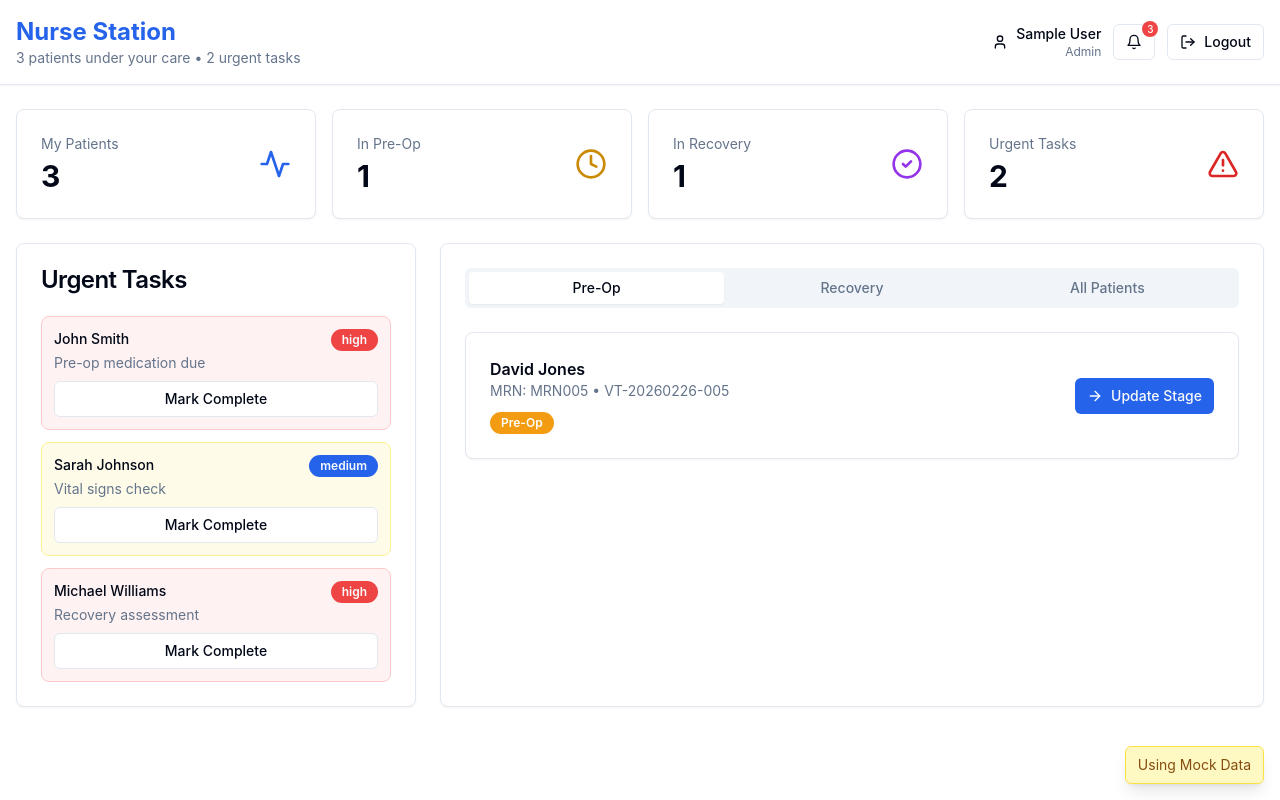
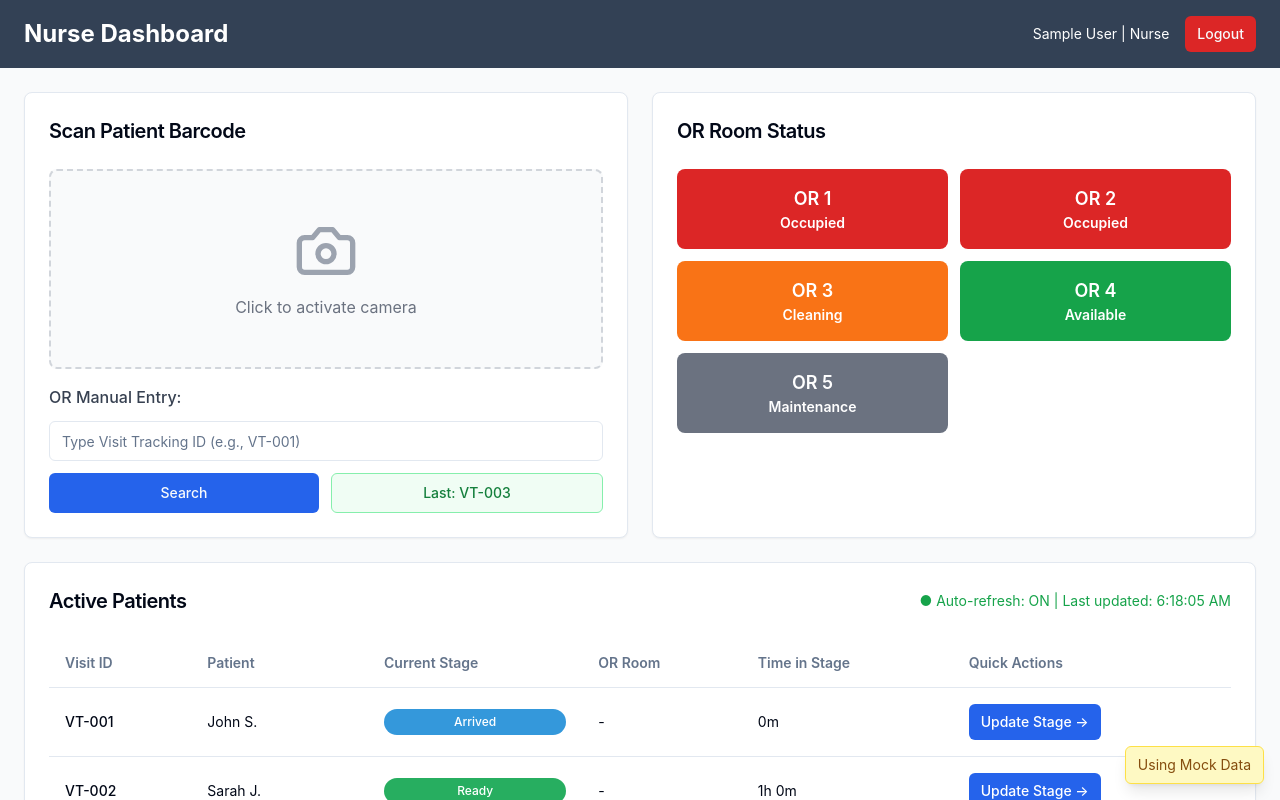
Before and after one commit to Hasan-Badaood/or-tracking-system, a React (Vite) app in the folder client/: page /nurse in a window 1280 px wide. Shown: the top 800 px of the page. Built offline with nearby package versions, Linux system fonts and the light colour scheme; sample sign-in values are in the browser's storage.

Commit message:
Redesign nurse dashboard to match UI mockup
- Add barcode scanner interface with camera placeholder
- Add manual visit ID entry with search
- Show OR room status grid with color coding
- Simplified active patients table
- Real-time clock and auto-refresh indicator
- Update stage dialog with dropdown

```diff
--- a/client/src/pages/NurseDashboard.tsx
+++ b/client/src/pages/NurseDashboard.tsx
@@ -1,9 +1,10 @@
-import React, { useState } from 'react';
-import { Header } from '@/components/layout/Header';
+import React, { useState, useEffect } from 'react';
+import { useNavigate } from 'react-router-dom';
 import { Card, CardContent, CardHeader, CardTitle } from '@/components/ui/card';
 import { Button } from '@/components/ui/button';
+import { Input } from '@/components/ui/input';
 import { Badge } from '@/components/ui/badge';
-import { Tabs, TabsContent, TabsList, TabsTrigger } from '@/components/ui/tabs';
+import { Table, TableBody, TableCell, TableHead, TableHeader, TableRow } from '@/components/ui/table';
 import {
   Dialog,
   DialogContent,
@@ -19,182 +20,226 @@ import {
   SelectTrigger,
   SelectValue,
 } from '@/components/ui/select';
-import { mockVisits, mockStages, Visit } from '@/lib/mockData';
-import { ArrowRight, Clock, Activity, AlertTriangle, CheckCircle2 } from 'lucide-react';
+import { mockVisits, mockRooms, mockStages, Visit } from '@/lib/mockData';
+import { Camera, LogOut } from 'lucide-react';
 
 export const NurseDashboard: React.FC = () => {
+  const navigate = useNavigate();
+  const [visitId, setVisitId] = useState('');
+  const [lastSearched, setLastSearched] = useState('VT-003');
   const [selectedVisit, setSelectedVisit] = useState<Visit | null>(null);
   const [selectedStage, setSelectedStage] = useState('');
+  const [currentTime, setCurrentTime] = useState(new Date());
+  const user = JSON.parse(localStorage.getItem('user') || '{}');
 
-  const myPatients = mockVisits.filter(v =>
-    ['Pre-Op', 'Ready', 'Recovery'].includes(v.current_stage.name)
-  );
+  useEffect(() => {
+    const timer = setInterval(() => {
+      setCurrentTime(new Date());
+    }, 1000);
+    return () => clearInterval(timer);
+  }, []);
 
-  const urgentTasks = [
-    { id: 1, patient: 'John Smith', task: 'Pre-op medication due', priority: 'high' },
-    { id: 2, patient: 'Sarah Johnson', task: 'Vital signs check', priority: 'medium' },
-    { id: 3, patient: 'Michael Williams', task: 'Recovery assessment', priority: 'high' },
-  ];
+  const handleLogout = () => {
+    localStorage.removeItem('token');
+    localStorage.removeItem('user');
+    navigate('/login');
+  };
+
+  const handleSearch = () => {
+    if (visitId) {
+      setLastSearched(visitId);
+      setVisitId('');
+    }
+  };
 
   const handleStageUpdate = () => {
-    console.log('Updating stage for', selectedVisit?.patient.first_name, 'to', selectedStage);
+    console.log('Updating stage to:', selectedStage);
     setSelectedVisit(null);
     setSelectedStage('');
   };
 
-  const getPatientsByStage = (stageName: string) => {
-    return mockVisits.filter(v => v.current_stage.name === stageName);
+  const getTimeInStage = (createdAt: string) => {
+    const minutes = Math.floor((Date.now() - new Date(createdAt).getTime()) / 60000);
+    if (minutes < 60) return `${minutes}m`;
+    const hours = Math.floor(minutes / 60);
+    const mins = minutes % 60;
+    return `${hours}h ${mins}m`;
+  };
+
+  const getRoomForVisit = (visit: Visit) => {
+    if (visit.current_stage.name === 'In Theatre') {
+      const occupied = mockRooms.filter(r => r.status === 'occupied');
+      return occupied[Math.floor(Math.random() * occupied.length)]?.name || '-';
+    }
+    return '-';
   };
 
   return (
-    <div className="min-h-screen bg-background">
-      <Header
-        title="Nurse Station"
-        subtitle={`${myPatients.length} patients under your care • ${urgentTasks.filter(t => t.priority === 'high').length} urgent tasks`}
+    <div className="min-h-screen bg-gray-50">
+      {/* Header */}
+      <header className="bg-slate-700 text-white px-6 py-4">
+        <div className="flex items-center justify-between">
+          <h1 className="text-2xl font-bold">Nurse Dashboard</h1>
+          <div className="flex items-center gap-4">
+            <span className="text-sm">{user.name} | Nurse</span>
+            <Button
+              variant="destructive"
+              size="sm"
+              onClick={handleLogout}
+              className="bg-red-600 hover:bg-red-700"
+            >
+              Logout
+            </Button>
+          </div>
+        </div>
+      </header>
+
+      <main className="p-6 space-y-6">
+        {/* Top Section */}
+        <div className="grid grid-cols-1 lg:grid-cols-2 gap-6">
+          {/* Scan Patient Barcode */}
+          <Card>
+            <CardHeader>
+              <CardTitle className="text-xl">Scan Patient Barcode</CardTitle>
+            </CardHeader>
+            <CardContent>
+              <div className="space-y-4">
+                {/* Camera Area */}
+                <div className="border-2 border-dashed border-gray-300 rounded-lg p-12 text-center bg-gray-50">
+                  <Camera className="h-16 w-16 mx-auto text-gray-400 mb-3" />
+                  <p className="text-gray-500">Click to activate camera</p>
+                </div>
+
+                {/* Manual Entry */}
+                <div className="space-y-3">
+                  <p className="font-medium text-gray-700">OR Manual Entry:</p>
+                  <Input
+                    value={visitId}
+                    onChange={(e) => setVisitId(e.target.value)}
+                    placeholder="Type Visit Tracking ID (e.g., VT-001)"
+                    onKeyPress={(e) => e.key === 'Enter' && handleSearch()}
                   />
-
-      <main className="max-w-7xl mx-auto px-4 py-6">
-        {/* Quick Stats */}
-        <div className="grid grid-cols-1 md:grid-cols-4 gap-4 mb-6">
-          <Card>
-            <CardContent className="pt-6">
-              <div className="flex items-center justify-between">
-                <div>
-                  <p className="text-sm text-muted-foreground">My Patients</p>
-                  <p className="text-3xl font-bold mt-1">{myPatients.length}</p>
+                  <div className="flex gap-3">
+                    <Button
+                      onClick={handleSearch}
+                      className="flex-1 bg-blue-600 hover:bg-blue-700"
+                    >
+                      Search
+                    </Button>
+                    <Button
+                      variant="outline"
+                      className="flex-1 text-green-700 border-green-300 bg-green-50"
+                    >
+                      Last: {lastSearched}
+                    </Button>
                   </div>
-                <Activity className="h-8 w-8 text-blue-600" />
+                </div>
               </div>
             </CardContent>
           </Card>
 
+          {/* OR Room Status */}
           <Card>
-            <CardContent className="pt-6">
-              <div className="flex items-center justify-between">
-                <div>
-                  <p className="text-sm text-muted-foreground">In Pre-Op</p>
-                  <p className="text-3xl font-bold mt-1">{getPatientsByStage('Pre-Op').length}</p>
+            <CardHeader>
+              <CardTitle className="text-xl">OR Room Status</CardTitle>
+            </CardHeader>
+            <CardContent>
+              <div className="grid grid-cols-2 gap-3">
+                {mockRooms.map((room) => (
+                  <div
+                    key={room.id}
+                    className={`p-4 rounded-lg text-center font-semibold text-white ${
+                      room.status === 'available'
+                        ? 'bg-green-600'
+                        : room.status === 'occupied'
+                        ? 'bg-red-600'
+                        : room.status === 'cleaning'
+                        ? 'bg-orange-500'
+                        : 'bg-gray-500'
+                    }`}
+                  >
+                    <div className="text-lg">{room.name}</div>
+                    <div className="text-sm capitalize">{room.status}</div>
                   </div>
-                <Clock className="h-8 w-8 text-yellow-600" />
-              </div>
-            </CardContent>
-          </Card>
-
-          <Card>
-            <CardContent className="pt-6">
-              <div className="flex items-center justify-between">
-                <div>
-                  <p className="text-sm text-muted-foreground">In Recovery</p>
-                  <p className="text-3xl font-bold mt-1">{getPatientsByStage('Recovery').length}</p>
-                </div>
-                <CheckCircle2 className="h-8 w-8 text-purple-600" />
-              </div>
-            </CardContent>
-          </Card>
-
-          <Card>
-            <CardContent className="pt-6">
-              <div className="flex items-center justify-between">
-                <div>
-                  <p className="text-sm text-muted-foreground">Urgent Tasks</p>
-                  <p className="text-3xl font-bold mt-1">
-                    {urgentTasks.filter(t => t.priority === 'high').length}
-                  </p>
-                </div>
-                <AlertTriangle className="h-8 w-8 text-red-600" />
+                ))}
               </div>
             </CardContent>
           </Card>
         </div>
 
-        <div className="grid grid-cols-1 lg:grid-cols-3 gap-6">
-          {/* Urgent Tasks */}
+        {/* Active Patients Table */}
         <Card>
           <CardHeader>
-              <CardTitle>Urgent Tasks</CardTitle>
-            </CardHeader>
-            <CardContent className="space-y-3">
-              {urgentTasks.map((task) => (
-                <div
-                  key={task.id}
-                  className={`p-3 rounded-lg border ${
-                    task.priority === 'high'
-                      ? 'border-red-200 bg-red-50'
-                      : 'border-yellow-200 bg-yellow-50'
-                  }`}
-                >
-                  <div className="flex items-start justify-between">
-                    <div className="flex-1">
-                      <p className="font-medium text-sm">{task.patient}</p>
-                      <p className="text-sm text-muted-foreground mt-1">{task.task}</p>
+            <div className="flex items-center justify-between">
+              <CardTitle className="text-xl">Active Patients</CardTitle>
+              <div className="text-sm text-green-600">
+                ● Auto-refresh: ON | Last updated: {currentTime.toLocaleTimeString()}
               </div>
-                    <Badge
-                      variant={task.priority === 'high' ? 'destructive' : 'default'}
-                      className="ml-2"
-                    >
-                      {task.priority}
-                    </Badge>
             </div>
-                  <Button size="sm" className="w-full mt-2" variant="outline">
-                    Mark Complete
-                  </Button>
-                </div>
-              ))}
-            </CardContent>
-          </Card>
-
-          {/* Patient List */}
-          <Card className="lg:col-span-2">
-            <Tabs defaultValue="preop">
-              <CardHeader>
-                <TabsList className="grid w-full grid-cols-3">
-                  <TabsTrigger value="preop">Pre-Op</TabsTrigger>
-                  <TabsTrigger value="recovery">Recovery</TabsTrigger>
-                  <TabsTrigger value="all">All Patients</TabsTrigger>
-                </TabsList>
           </CardHeader>
           <CardContent>
-                <TabsContent value="preop" className="mt-0 space-y-3">
-                  {getPatientsByStage('Pre-Op').map((visit) => (
-                    <Card key={visit.id}>
-                      <CardContent className="pt-6">
-                        <div className="flex items-center justify-between">
-                          <div className="flex-1">
-                            <p className="font-semibold">
-                              {visit.patient.first_name} {visit.patient.last_name}
-                            </p>
-                            <p className="text-sm text-muted-foreground">
-                              MRN: {visit.patient.mrn} • {visit.visit_tracking_id}
-                            </p>
-                            <div className="mt-2">
-                              <Badge style={{ backgroundColor: visit.current_stage.color, color: 'white' }}>
+            <Table>
+              <TableHeader>
+                <TableRow>
+                  <TableHead className="font-semibold">Visit ID</TableHead>
+                  <TableHead className="font-semibold">Patient</TableHead>
+                  <TableHead className="font-semibold">Current Stage</TableHead>
+                  <TableHead className="font-semibold">OR Room</TableHead>
+                  <TableHead className="font-semibold">Time in Stage</TableHead>
+                  <TableHead className="font-semibold">Quick Actions</TableHead>
+                </TableRow>
+              </TableHeader>
+              <TableBody>
+                {mockVisits.map((visit) => (
+                  <TableRow key={visit.id}>
+                    <TableCell className="font-medium">
+                      {visit.visit_tracking_id.replace('VT-20260226-', 'VT-')}
+                    </TableCell>
+                    <TableCell>
+                      {visit.patient.first_name} {visit.patient.last_name.charAt(0)}.
+                    </TableCell>
+                    <TableCell>
+                      <Badge
+                        className="w-full justify-center py-1 text-white font-medium"
+                        style={{ backgroundColor: visit.current_stage.color }}
+                      >
                         {visit.current_stage.name}
                       </Badge>
-                            </div>
-                          </div>
+                    </TableCell>
+                    <TableCell>{getRoomForVisit(visit)}</TableCell>
+                    <TableCell>{getTimeInStage(visit.created_at)}</TableCell>
+                    <TableCell>
                       <Dialog>
                         <DialogTrigger asChild>
                           <Button
                             size="sm"
+                            className="bg-blue-600 hover:bg-blue-700 text-white"
                             onClick={() => setSelectedVisit(visit)}
                           >
-                                <ArrowRight className="h-4 w-4 mr-2" />
-                                Update Stage
+                            Update Stage →
                           </Button>
                         </DialogTrigger>
                         <DialogContent>
                           <DialogHeader>
                             <DialogTitle>Update Patient Stage</DialogTitle>
                             <DialogDescription>
-                                  Update the current stage for {visit.patient.first_name} {visit.patient.last_name}
+                              Update the current stage for {visit.patient.first_name}{' '}
+                              {visit.patient.last_name}
                             </DialogDescription>
                           </DialogHeader>
                           <div className="space-y-4 py-4">
                             <div className="space-y-2">
                               <label className="text-sm font-medium">Current Stage</label>
-                                  <Badge style={{ backgroundColor: visit.current_stage.color, color: 'white' }}>
+                              <div>
+                                <Badge
+                                  style={{
+                                    backgroundColor: visit.current_stage.color,
+                                    color: 'white',
+                                  }}
+                                >
                                   {visit.current_stage.name}
                                 </Badge>
+                              </div>
                             </div>
                             <div className="space-y-2">
                               <label className="text-sm font-medium">New Stage</label>
@@ -212,7 +257,7 @@ export const NurseDashboard: React.FC = () => {
                               </Select>
                             </div>
                             <Button
-                                  className="w-full"
+                              className="w-full bg-blue-600 hover:bg-blue-700"
                               onClick={handleStageUpdate}
                               disabled={!selectedStage}
                             >
@@ -221,69 +266,13 @@ export const NurseDashboard: React.FC = () => {
                           </div>
                         </DialogContent>
                       </Dialog>
-                        </div>
+                    </TableCell>
+                  </TableRow>
+                ))}
+              </TableBody>
+            </Table>
           </CardContent>
         </Card>
-                  ))}
-                </TabsContent>
-
-                <TabsContent value="recovery" className="mt-0 space-y-3">
-                  {getPatientsByStage('Recovery').map((visit) => (
-                    <Card key={visit.id}>
-                      <CardContent className="pt-6">
-                        <div className="flex items-center justify-between">
-                          <div className="flex-1">
-                            <p className="font-semibold">
-                              {visit.patient.first_name} {visit.patient.last_name}
-                            </p>
-                            <p className="text-sm text-muted-foreground">
-                              MRN: {visit.patient.mrn} • {visit.visit_tracking_id}
-                            </p>
-                            <div className="mt-2">
-                              <Badge style={{ backgroundColor: visit.current_stage.color, color: 'white' }}>
-                                {visit.current_stage.name}
-                              </Badge>
-                            </div>
-                          </div>
-                          <Button size="sm" variant="outline">
-                            View Details
-                          </Button>
-                        </div>
-                      </CardContent>
-                    </Card>
-                  ))}
-                </TabsContent>
-
-                <TabsContent value="all" className="mt-0 space-y-3">
-                  {myPatients.map((visit) => (
-                    <Card key={visit.id}>
-                      <CardContent className="pt-6">
-                        <div className="flex items-center justify-between">
-                          <div className="flex-1">
-                            <p className="font-semibold">
-                              {visit.patient.first_name} {visit.patient.last_name}
-                            </p>
-                            <p className="text-sm text-muted-foreground">
-                              MRN: {visit.patient.mrn} • {visit.visit_tracking_id}
-                            </p>
-                            <div className="mt-2">
-                              <Badge style={{ backgroundColor: visit.current_stage.color, color: 'white' }}>
-                                {visit.current_stage.name}
-                              </Badge>
-                            </div>
-                          </div>
-                          <Button size="sm" variant="outline">
-                            View Details
-                          </Button>
-                        </div>
-                      </CardContent>
-                    </Card>
-                  ))}
-                </TabsContent>
-              </CardContent>
-            </Tabs>
-          </Card>
-        </div>
       </main>
 
       <div className="fixed bottom-4 right-4 bg-yellow-100 border border-yellow-300 text-yellow-800 px-3 py-2 rounded-md text-sm shadow-lg">
```
Lines whose indentation alone changed are shown as unchanged.
